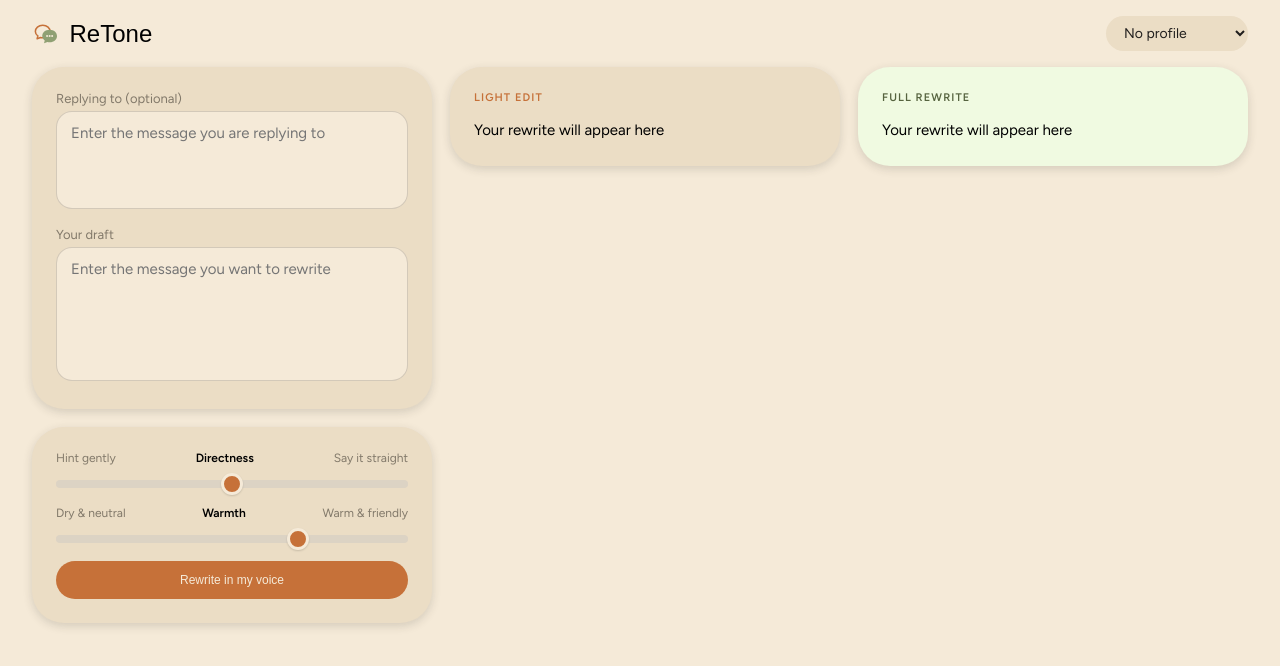
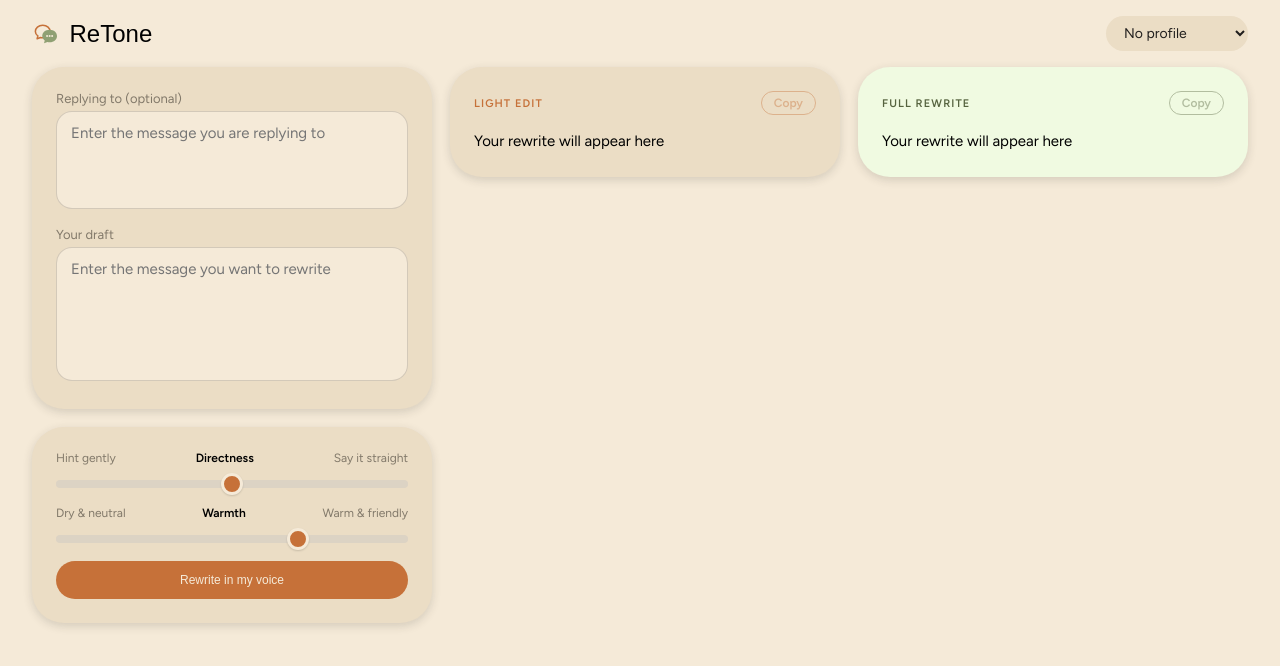
Before and after one commit to Petro2806/SamePen, a React (Create React App) app: page / in a window 1280 px wide. Shown: the top 666 px of the page. Built offline with nearby package versions, Linux system fonts and the light colour scheme; the HTML template or start-up script is replaced by a standard one; a web font is replaced by a local one.

Commit message:
Copy rewrites from result cards

```diff
--- a/src/components/ResultCard.css
+++ b/src/components/ResultCard.css
@@ -2,11 +2,20 @@
     flex: 1;
     --result-bg: #ebddc5;
     --result-accent: #c67139;
+    --result-accent-soft: rgba(198, 113, 57, 0.12);
     background: var(--result-bg);
 }
 .result-card--sage {
     --result-bg: #f0fae1;
     --result-accent: #56633f;
+    --result-accent-soft: rgba(86, 99, 63, 0.12);
+}
+
+.result-card__header {
+    display: flex;
+    align-items: center;
+    justify-content: space-between;
+    gap: 10px;
 }
 
 .result-card__title {
@@ -17,6 +26,28 @@
     color: var(--result-accent);
 }
 
+.result-card__copy {
+    flex-shrink: 0;
+    font: inherit;
+    font-size: 12px;
+    font-weight: 600;
+    color: var(--result-accent);
+    background: transparent;
+    border: 1px solid var(--result-accent);
+    border-radius: 999px;
+    padding: 4px 12px;
+    cursor: pointer;
+}
+
+.result-card__copy:disabled {
+    opacity: 0.4;
+    cursor: default;
+}
+
+.result-card__copy:hover:enabled {
+    background: var(--result-accent-soft);
+}
+
 .result-card__text {
     margin: 0;
     font-size: 15px;
--- a/src/components/ResultCard.tsx
+++ b/src/components/ResultCard.tsx
@@ -1,4 +1,4 @@
-import React from "react"
+import React, { useState } from "react"
 import './ResultCard.css'
 
 type ResultCardProps = {
@@ -8,13 +8,38 @@
 };
 
 const ResultCard = ({ title, text, variant }: ResultCardProps) => {
+    const [copied, setCopied] = useState(false);
+
     let cardClass = "card result-card";
     if (variant === "sage") {
         cardClass += " result-card--sage";
     }
 
+    const handleCopy = async () => {
+        if (text === null) {
+            return;
+        }
+
+        try {
+            await navigator.clipboard.writeText(text);
+            setCopied(true);
+            window.setTimeout(() => setCopied(false), 1500);
+        } catch (error) {
+            console.warn("Could not copy the rewrite", error);
+            window.alert("Could not copy the text");
+        }
+    };
+
     return <div className={cardClass}>
-        <span className="result-card__title">{title}</span>
+        <div className="result-card__header">
+            <span className="result-card__title">{title}</span>
+            <button
+                type="button"
+                className="result-card__copy"
+                onClick={handleCopy}
+                disabled={text === null}
+                >{copied ? "Copied" : "Copy"}</button>
+        </div>
         <p className="result-card__text">
             {text ?? "Your rewrite will appear here"}
         </p>
```
